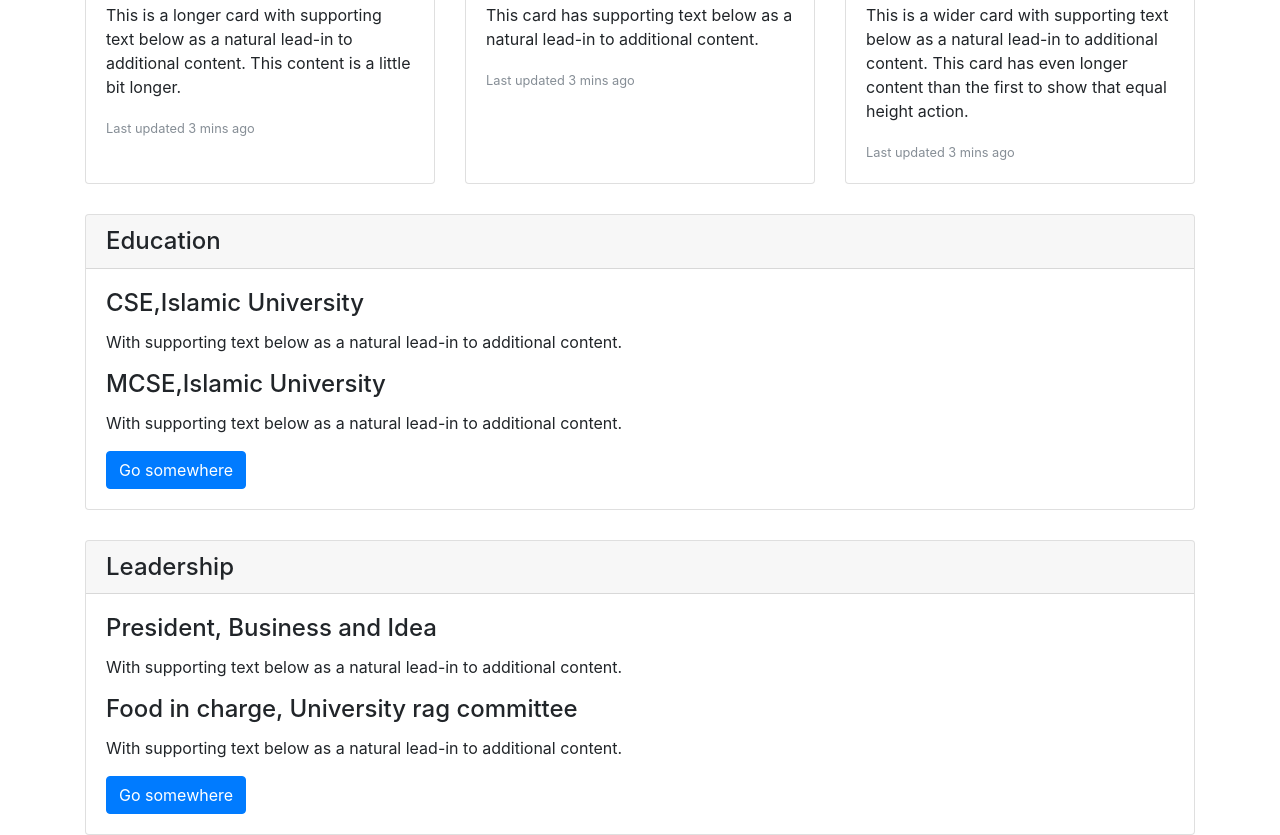
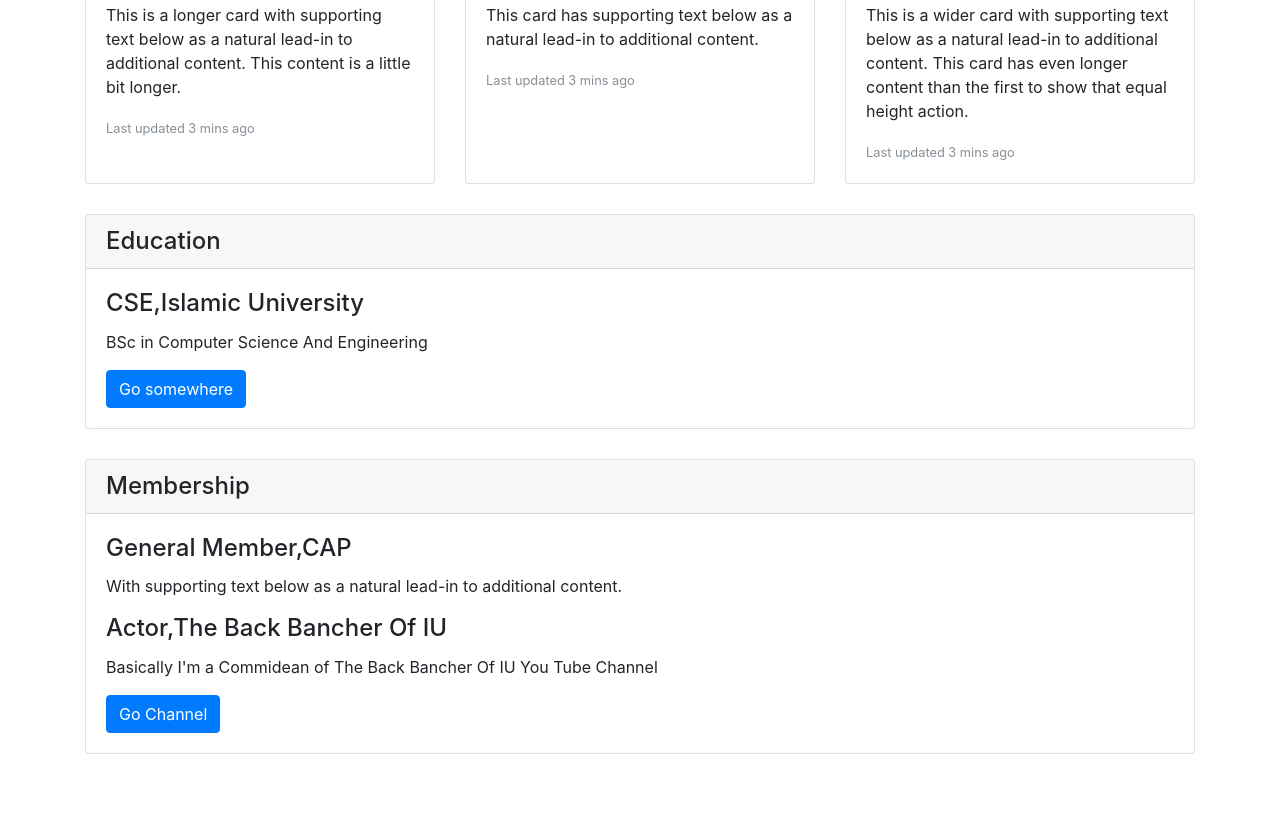
Before and after one commit to khairulislamkhair/Khair, a plain HTML site: page index.html in a window 1280 px wide. Shown: the part 1699-2534 px from the top of the page. After the commit the page ends 2453 px from the top, so only its background shows below. Drawn offline with nearby package versions, Linux system fonts and the light colour scheme.

Commit message:
Update index.html

```diff
--- a/index.html
+++ b/index.html
@@ -69,7 +69,7 @@
   <p>Call me a Web Addict! A curious knowledge-seeker with an appetite to master in-depth wow technologies. I want to apply all of them. Yes, I want to be the Einstein of every single thing. Wait a second, I don't want to spend all of my life only in digging up stuff, I will create a lot of things (I don't know yet...) to change the world.</p>
 <p>Professionally, I am a young Software Development Engineer, a web developer at Nielsen. That's not the only way you should look at me. I am a performer, a community person who like to meet people, take initiative, overcome challenges, organize programs and perform as a singer and standup comedian.</p>
   <p class="lead">
-    <a class="btn btn-primary btn-lg" href="https://www.linkedin.com/in/jhankar" role="button">Learn more</a>
+    <a class="btn btn-primary btn-lg" href="https://www.facebook.com/md.khair.58" role="button">Visit Me</a>
   </p>
 </div>
 </div>
@@ -106,22 +106,20 @@
   <h4 class="card-header">Education</h4>
   <div class="card-body">
 <h4 class="card-title">CSE,Islamic University</h4>
-    <p class="card-text">With supporting text below as a natural lead-in to additional content.</p>
-    <h4 class="card-title">MCSE,Islamic University</h4>
-    <p class="card-text">With supporting text below as a natural lead-in to additional content.</p>
+    <p class="card-text">BSc in Computer Science And Engineering</p>
     <a href="#" class="btn btn-primary">Go somewhere</a>
   </div>
 </div>
 </div>
 <div class="container">
   <div class="card">
-  <h4 class="card-header">Leadership</h4>
+  <h4 class="card-header">Membership</h4>
   <div class="card-body">
-<h4 class="card-title">President, Business and Idea</h4>
+<h4 class="card-title">General Member,CAP</h4>
     <p class="card-text">With supporting text below as a natural lead-in to additional content.</p>
-    <h4 class="card-title">Food in charge, University rag committee</h4>
-    <p class="card-text">With supporting text below as a natural lead-in to additional content.</p>
-    <a href="#" class="btn btn-primary">Go somewhere</a>
+    <h4 class="card-title">Actor,The Back Bancher Of IU</h4>
+    <p class="card-text">Basically I'm a Commidean of The Back Bancher Of IU You Tube Channel</p>
+    <a href="https://www.youtube.com/channel/UConK-hIAGJPJJdkfVKUagvA" class="btn btn-primary">Go Channel</a>
   </div>
 </div>
 </div>
```
